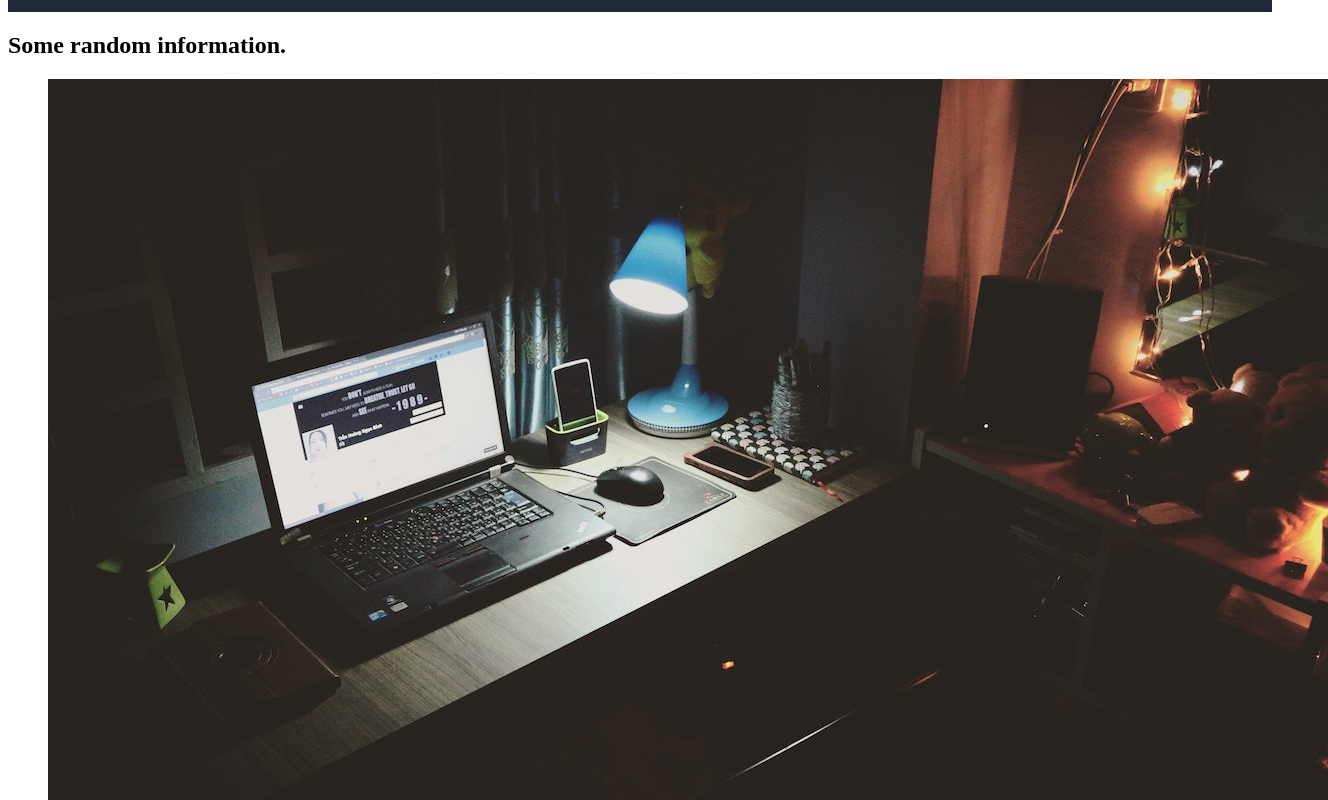
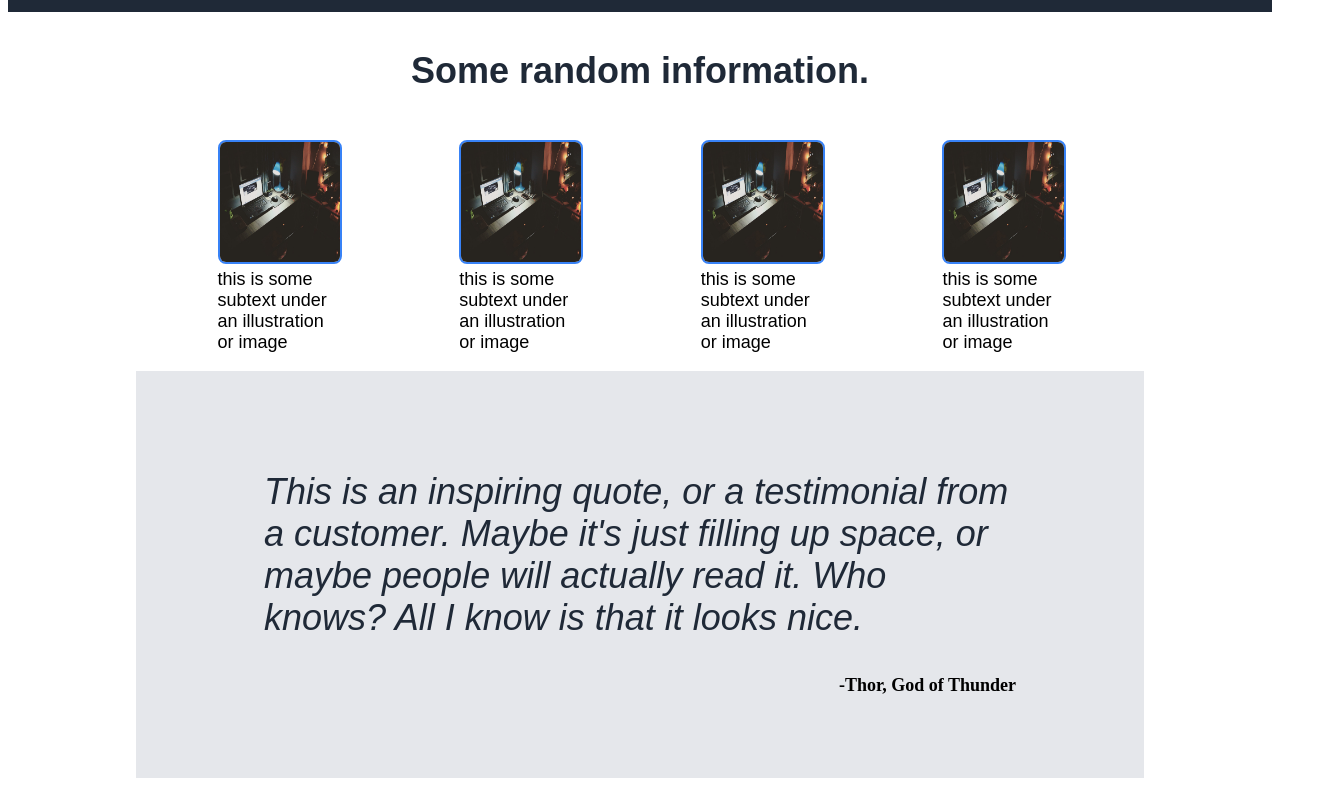
Before and after one commit to code-dub/TOP-landingpage, a plain HTML site: page index.html in a window 1280 px wide. Shown: the part 300-1100 px from the top of the page, 1328 px wide, since content can reach past the window. Drawn offline with Linux system fonts and the light colour scheme.

Commit message:
add style to section 2 and 3

```diff
--- a/style.css
+++ b/style.css
@@ -87,3 +87,76 @@ button {
     border: none;
     border-radius: 0;
 }
+
+/* Second section styling */
+
+.section-2{
+    display: flex;
+    flex-direction: column;
+    padding: 8px 128px;
+    margin-bottom: 64px;
+    /* text-align: center; */
+}
+
+h2{
+    text-align: center;
+    font-weight: 900;
+    font-size: 36px;
+    color: #1F2937;
+    font-family: Arial, Helvetica, sans-serif;
+}
+
+.section-2a-1{
+    display: flex;
+    justify-content: space-evenly;
+}
+
+figure{
+    display: inline-block;
+    font-size: 18px;
+    columns: #E5E7EB;
+    font-family: Arial, Helvetica, sans-serif;
+    width: 120px;
+    align-items: center;
+}
+
+figcaption{
+    display: block;
+}
+
+
+img{
+    width: 120px;
+    height: 120px;
+    border-radius: 8px;
+    border: 2px solid #3882F6;
+
+}
+
+
+/* third section styling */
+
+.section-3{
+    display: flex;
+    flex-direction: column;
+    background-color: #E5E7EB;
+    padding: 64px 128px;
+    margin-bottom: 32px;
+    justify-content: center;
+    align-items: center;
+}
+
+.section-3a1{
+    font-size: 36px;
+    font-family: Arial, Helvetica, sans-serif;
+    font-weight: lighter;
+    color:#1F2937;
+}
+
+.section-3a2{
+    align-self: flex-end;
+    font-weight: 600;
+    font-size: 18px;
+    margin-top: 0;
+    padding: 0;
+}
```
